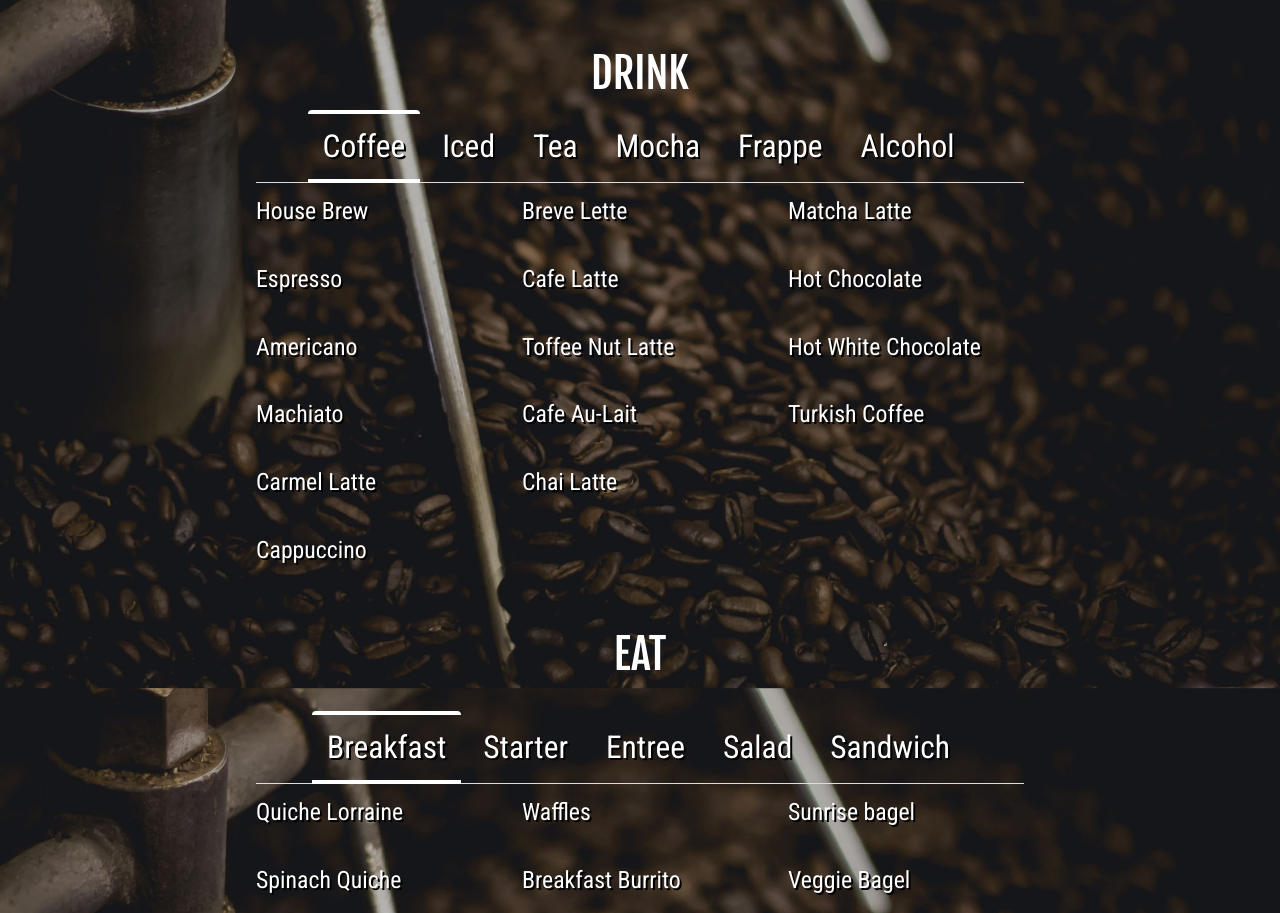
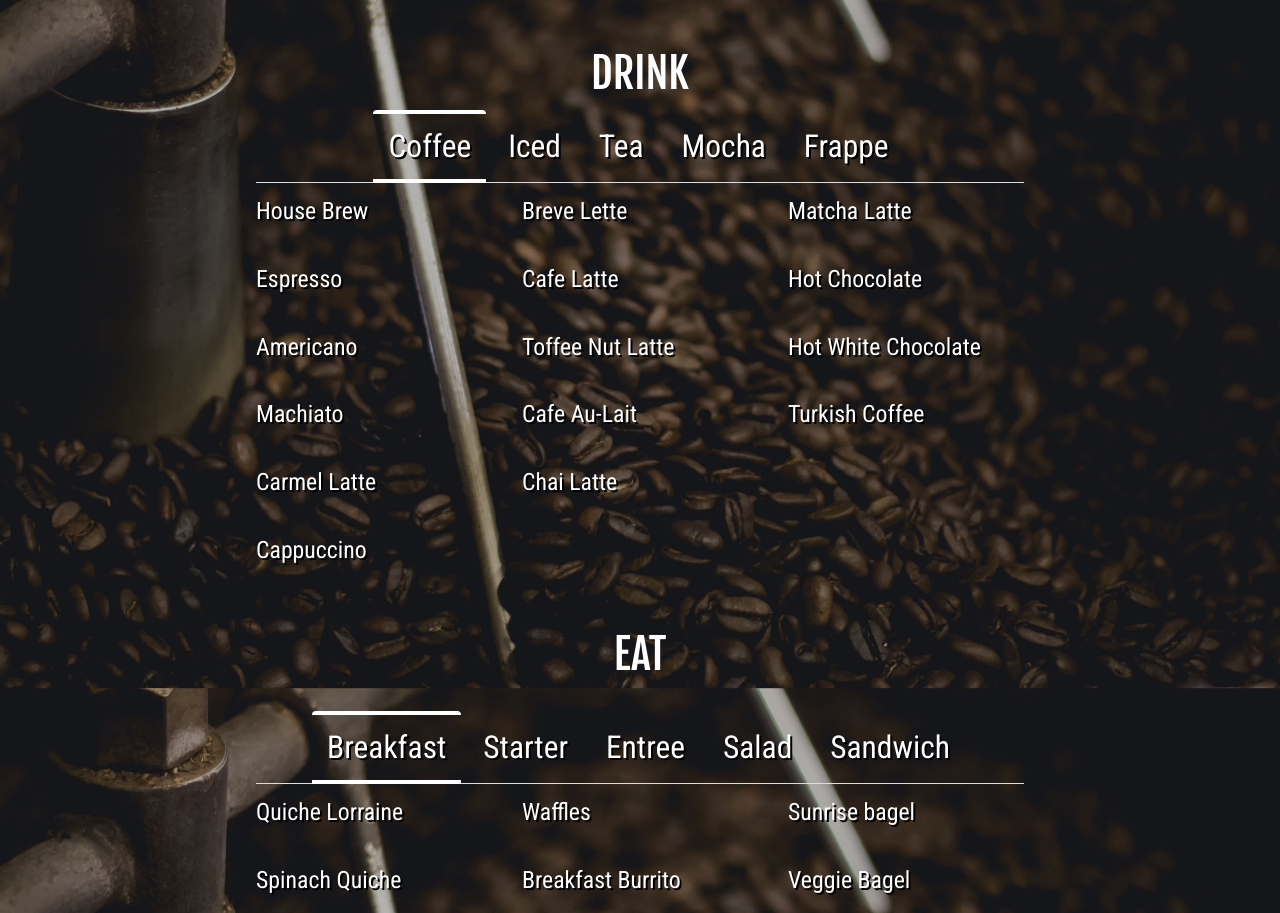
Before and after one commit to sdlivingroom/sdlivingroom.github.io, a plain HTML site: page sdsuliving.html in a window 1280 px wide. Shown: the part 803-1716 px from the top of the page. Drawn offline with nearby package versions, Linux system fonts and the light colour scheme.

Commit message:
no alcohol

```diff
--- a/sdsuliving.html
+++ b/sdsuliving.html
@@ -223,7 +223,7 @@
     <li><a data-toggle="tab" href="#tea">Tea</a></li>
     <li><a data-toggle="tab" href="#mocha">Mocha</a></li>
     <li><a data-toggle="tab" href="#frappe">Frappe</a></li>
-    <li><a data-toggle="tab" href="#alcohol">Alcohol</a></li>
+    <!--<li><a data-toggle="tab" href="#alcohol">Alcohol</a></li>-->
   </ul>
 
 <div class="tab-content">
```
